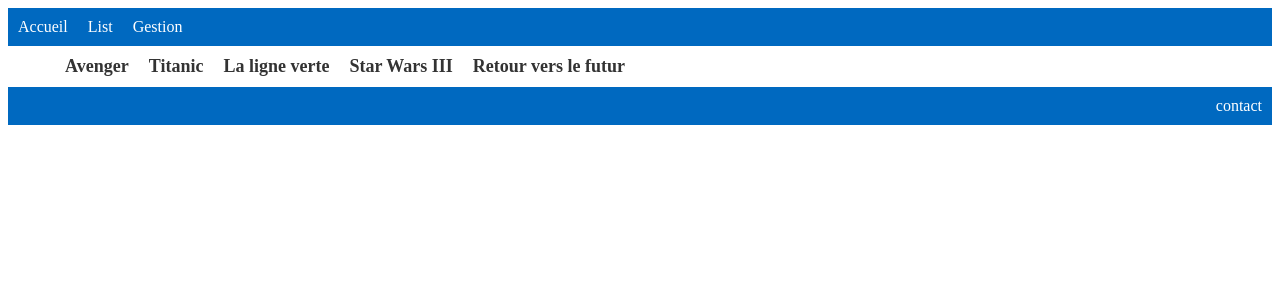
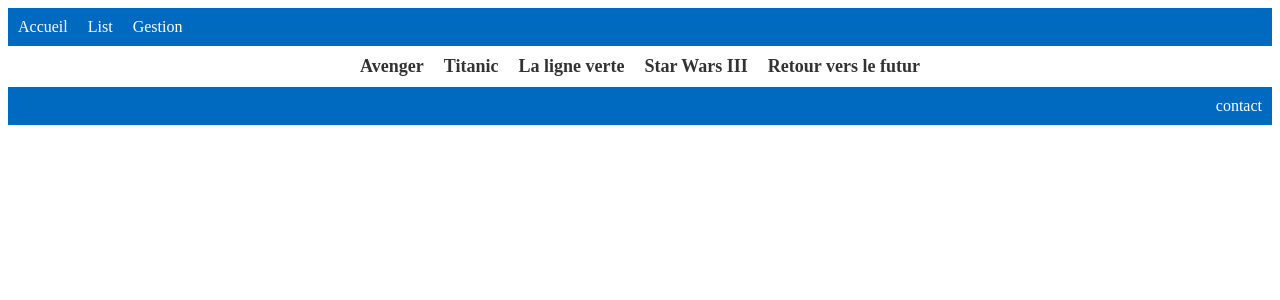
Before and after one commit to deniaux/exo2-Teddy-Emmanuel, an Angular app: page /list in a window 1280 px wide. Shown: the top 300 px of the page. Built offline with nearby package versions, Linux system fonts and the light colour scheme.

Commit message:
center align

```diff
--- a/src/app/list/list.component.html
+++ b/src/app/list/list.component.html
@@ -1,6 +1,5 @@
 <div class="container-fluid">
-	<div class="row">
-		<div class="col-sm-12 col-md-6 offset-md-3">
+	<div class="justify-content-center">
 		<ul class="list-inline listefilm">
 			<li *ngFor="let film of films" class="list-inline-item">
 				<a routerLink="{{ film.route }}">{{ film.nom }}</a>
@@ -9,4 +8,3 @@
 		<router-outlet></router-outlet>
 	</div>
 </div>
-</div>
```
Lines whose indentation alone changed are shown as unchanged.
